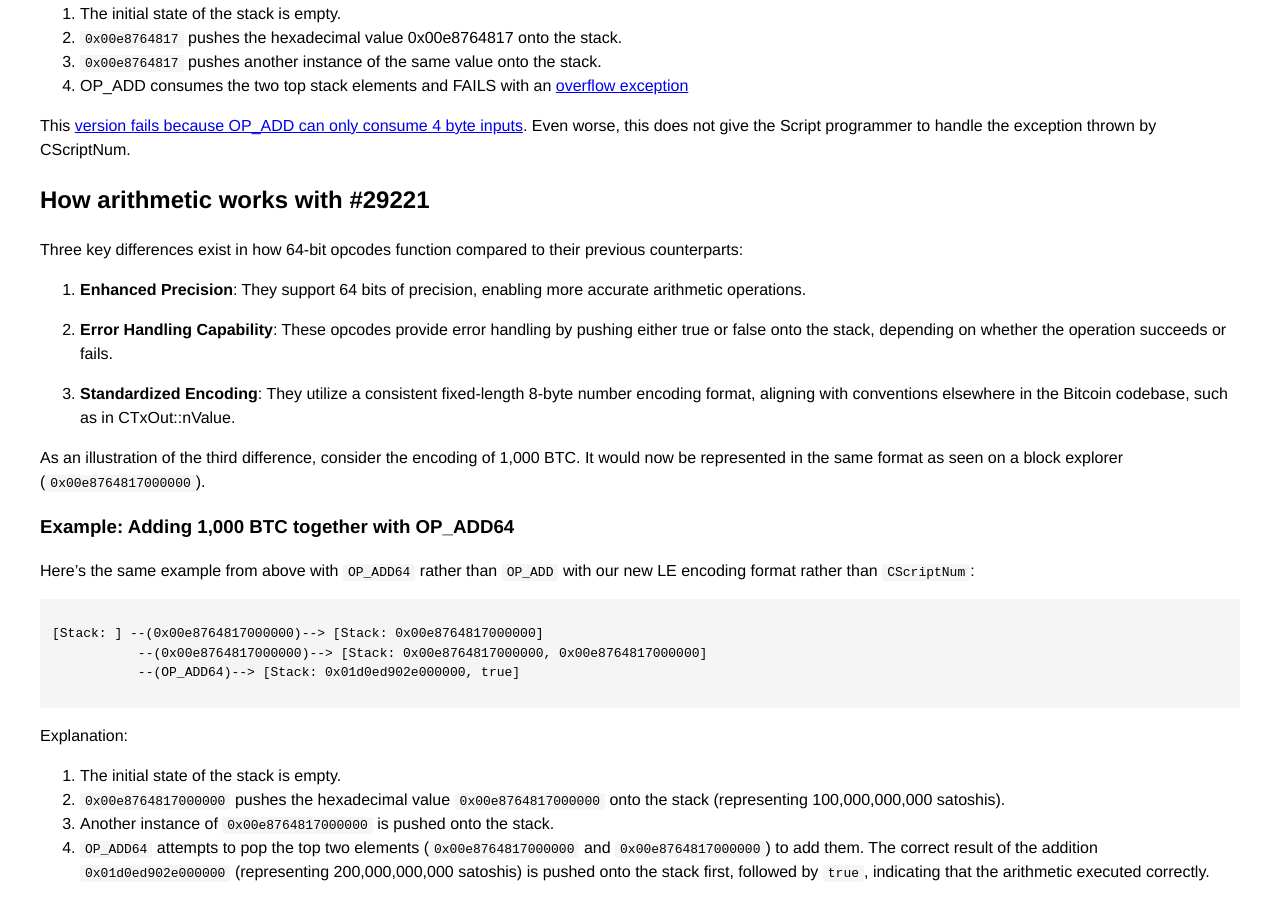
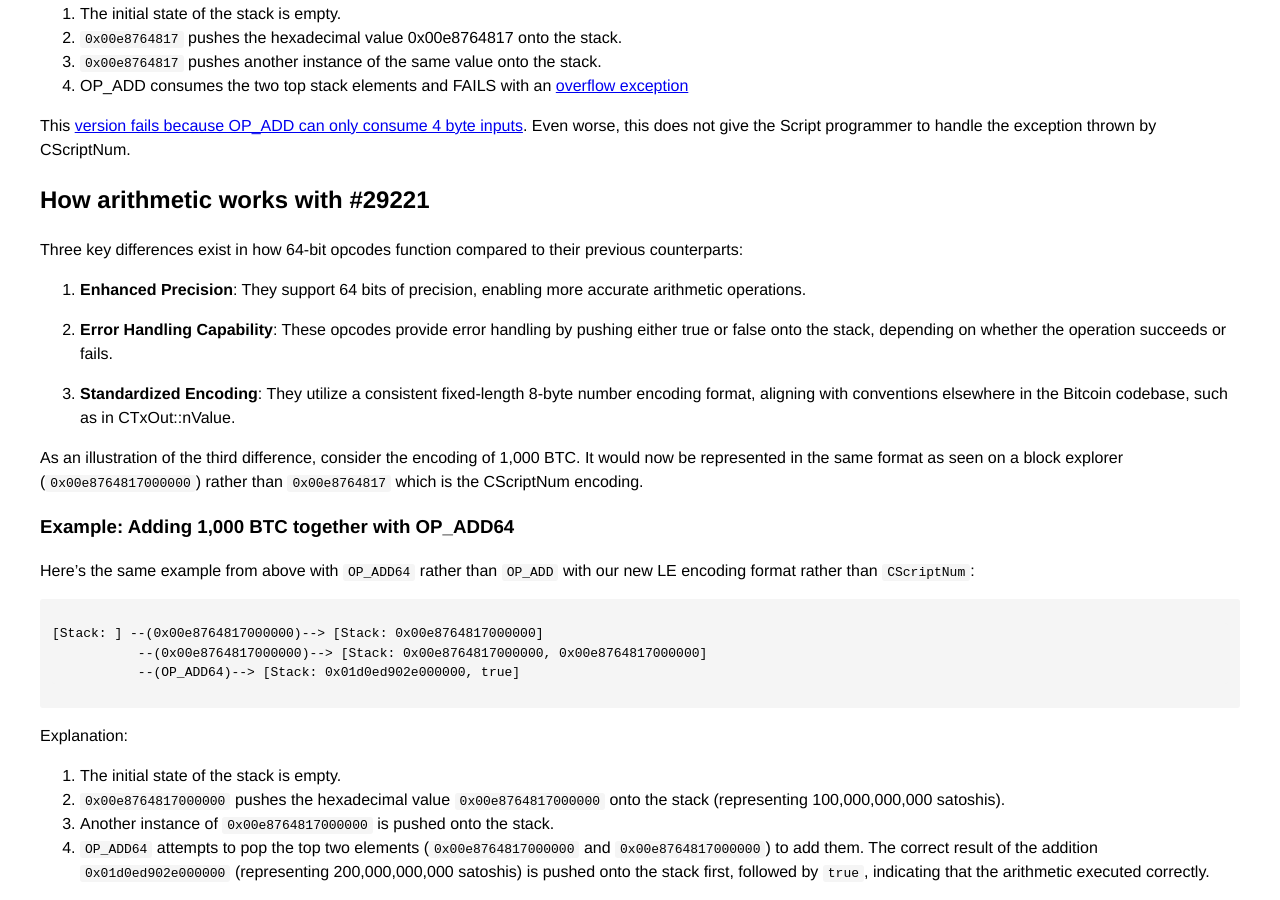
Before and after one commit to bitcoin-core-review-club/website, a Jekyll site: the page built from _posts/2024-03-20-#29221.md, in a window 1280 px wide and 900 px high, scrolled down 1288 px. Built offline with Jekyll 4.4.1, drawn with Linux system fonts in a browser that asks for light colours.

Commit message:
Minor clarification

```diff
--- a/_posts/2024-03-20-#29221.md
+++ b/_posts/2024-03-20-#29221.md
@@ -75,7 +75,7 @@ Three key differences exist in how 64-bit opcodes function compared to their pre
 
 3. **Standardized Encoding**: They utilize a consistent fixed-length 8-byte number encoding format, aligning with conventions elsewhere in the Bitcoin codebase, such as in CTxOut::nValue.
 
-As an illustration of the third difference, consider the encoding of 1,000 BTC. It would now be represented in the same format as seen on a block explorer (`0x00e8764817000000`).
+As an illustration of the third difference, consider the encoding of 1,000 BTC. It would now be represented in the same format as seen on a block explorer (`0x00e8764817000000`) rather than `0x00e8764817` which is the CScriptNum encoding.
 
 ### Example: Adding 1,000 BTC together with OP_ADD64
 
```
